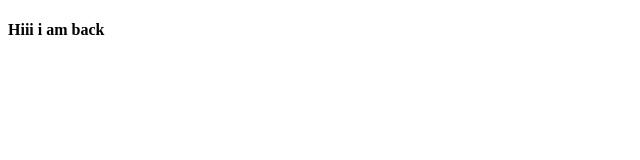
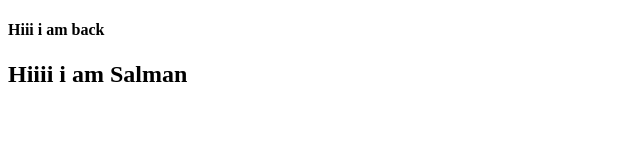
Before and after one commit to sumu002018/IWT-xm, a plain HTML site: page index.html in a window 1280 px wide. Shown: the whole page, without its empty margins (0-640 px from the left). Drawn offline with Linux system fonts and the light colour scheme.

Commit message:
Update index.html

```diff
--- a/index.html
+++ b/index.html
@@ -7,5 +7,6 @@
 </head>
 <body>
     <h4>Hiii i am back</h4>
+    <h2>Hiiii i am Salman</h2>
 </body>
 </html>
```
